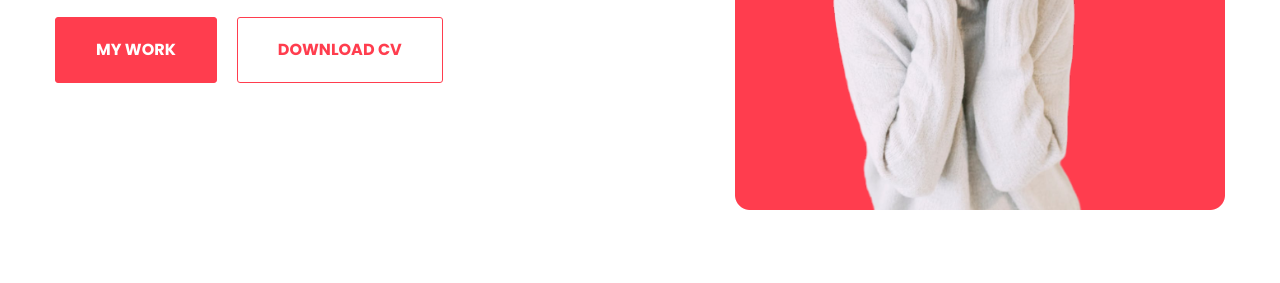
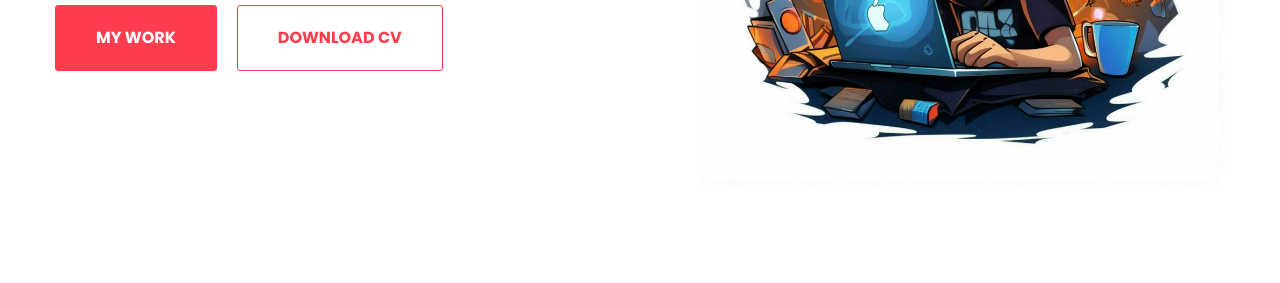
Before and after one commit to TihomirDenev/Portfolio, a plain HTML site: page index.html in a window 1280 px wide. Shown: the part 471-754 px from the top of the page. Drawn offline with Linux system fonts and the light colour scheme.

Commit message:
Update Readme

```diff
--- a/index.html
+++ b/index.html
@@ -109,7 +109,7 @@
         </div>
         <img
           class="woman-picture"
-          src="./assets/images/rory-photo.png"
+          src="./assets/images/rory-photo.jpg"
           alt="woman picture"
         />
       </section>
```
Also changed, not shown: README.md, assets/images/home-page.png (added), assets/images/rory-photo.jpg (added), assets/images/rory-photo.png (deleted).
